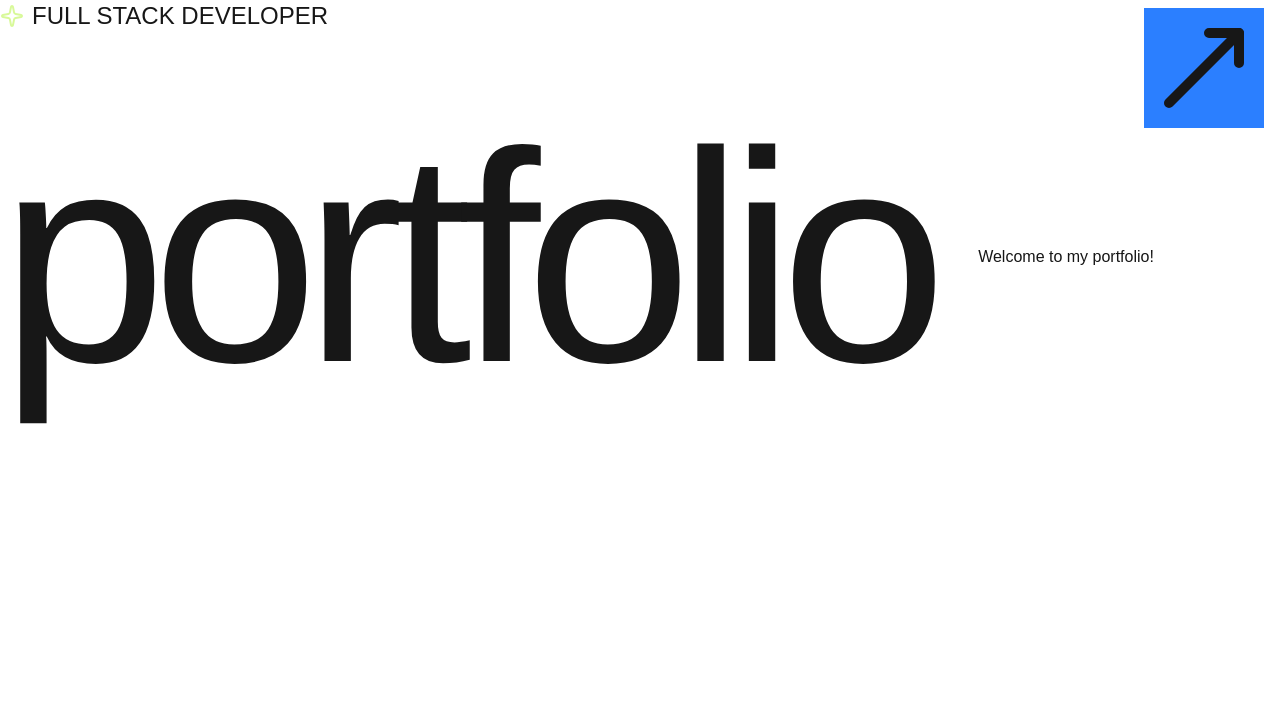
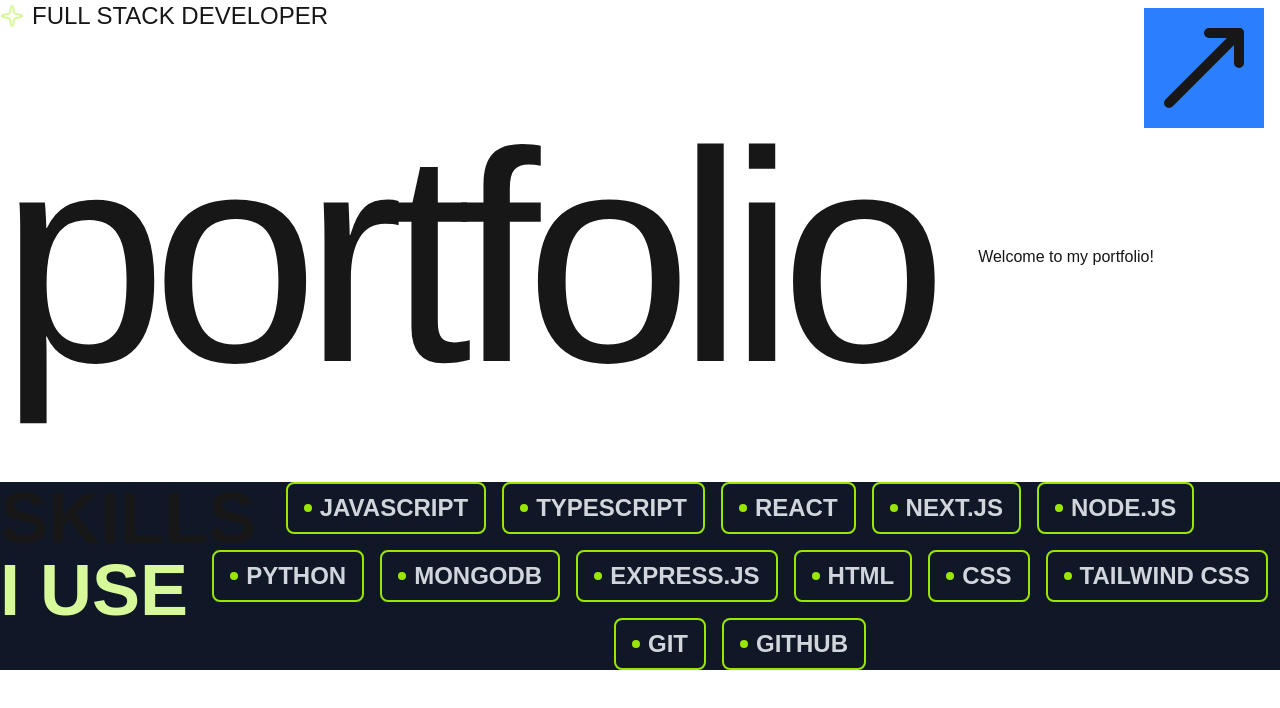
Before and after one commit to Ansifcs/portpholio, a Next.js app: page / in a window 1280 px wide. Shown: the top 708 px of the page. Built offline with nearby package versions, Linux system fonts and the light colour scheme.

Commit message:
feat: add Skills component to display programming skills in the portfolio

```diff
--- a/app/page.tsx
+++ b/app/page.tsx
@@ -1,4 +1,47 @@
 import { MoveUpRight, Sparkle } from "lucide-react";
+
+const skills = [
+  "JavaScript",
+  "TypeScript",
+  "React",
+  "Next.js",
+  "Node.js",
+  "Python",
+  "mongodb",
+  "Express.js",
+  "HTML",
+  "CSS",
+  "Tailwind CSS",
+  "Git",
+  "GitHub",
+];
+
+function Skills() {
+
+
+
+  return (
+    <div className="bg-gray-900 flex gap-2">
+
+      <div className="w-[15%] text-7xl uppercase font-extrabold">
+        <span>skills</span>
+        <div>
+          <span className="text-lime-200">i use</span>
+        </div>
+      </div>
+
+      <div className="w-full px-2 flex gap-4 flex-wrap items-center justify-center uppercase font-bold">
+        {skills.map((skill) => (
+          <div key={skill} className="text-2xl text-gray-300 border-2 border-lime-400 rounded-lg py-2 px-4 flex gap-2 items-center">
+            <div className="bg-lime-400 w-2 h-2 rounded-full"/>
+            <span>{skill}</span>
+          </div>
+        ))}
+      </div>
+
+    </div>
+  );
+}
 
 export default function Home() {
   return (
@@ -20,6 +63,8 @@ export default function Home() {
           <MoveUpRight size={120} />
         </div>
       </div>
+
+      <Skills />
     </div>
   );
 }
```
